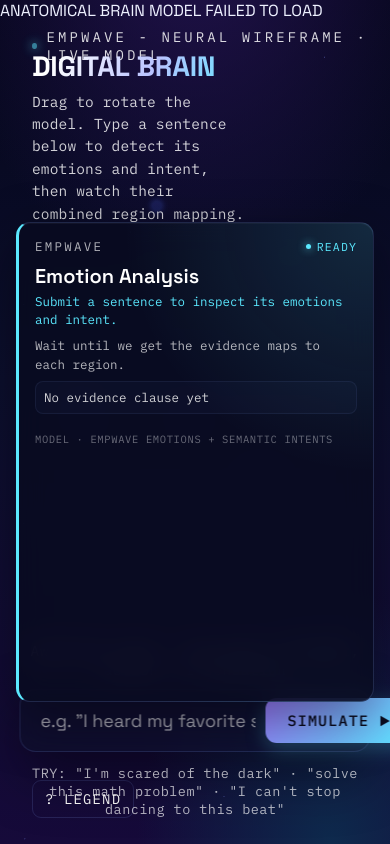
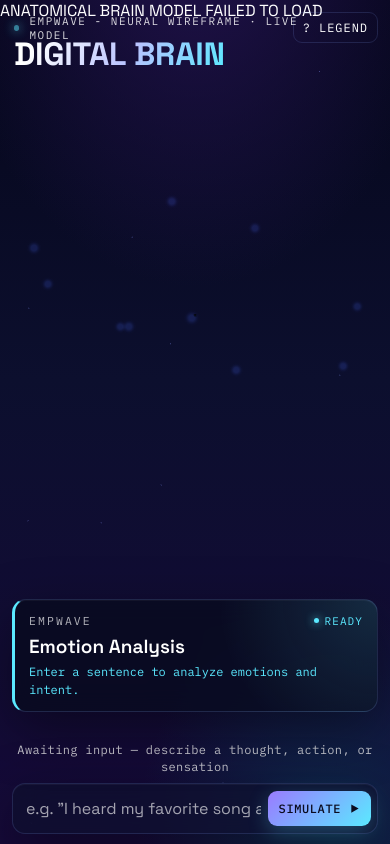
Before and after one commit to prajwalahluwalia/empwave, a Flask app: page / in a window 390 px wide. Run offline with Flask 3, Linux system fonts and the light colour scheme.

Commit message:
UI fixes 1.2

```diff
--- a/templates/index.html
+++ b/templates/index.html
@@ -16,15 +16,15 @@
     --accent-cyan:#5be9ff;
     --accent-violet:#9a7bff;
     --accent-magenta:#ff6ec7;
-    --ink-hi:#eef1ff;
-    --ink-mid:#9aa3d1;
-    --ink-dim:#5c6294;
+    --ink-hi:#ffffff;
+    --ink-mid:#f2f4ff;
+    --ink-dim:#dfe3f5;
     --panel: rgba(14,16,45,0.72);
     --panel-border: rgba(140,170,255,0.16);
   }
   *{box-sizing:border-box;}
   html,body{
-    margin:0; padding:0; height:100%; width:100%;
+    margin:0; padding:0; height:100%; min-height:100dvh; width:100%;
     background:
       radial-gradient(ellipse 120% 80% at 50% -10%, #23134f 0%, transparent 55%),
       radial-gradient(ellipse 100% 60% at 85% 100%, #0e2a4d 0%, transparent 50%),
@@ -42,7 +42,7 @@
   .eyebrow{
     position:fixed; top:28px; left:32px; z-index:5;
     font-family:'IBM Plex Mono', monospace;
-    font-size:14px; letter-spacing:.22em; color:#fff;
+    font-size:15px; letter-spacing:.22em; color:#fff;
     opacity:.85; text-transform:uppercase;
     display:flex; align-items:center; gap:10px;
   }
@@ -57,13 +57,13 @@
     position:fixed; top:52px; left:32px; z-index:5; pointer-events:none;
   }
   .title-block h1{
-    margin:0; font-weight:700; font-size:clamp(28px,4vw,44px); line-height:1.02;
+    margin:0; font-weight:700; font-size:clamp(29px,calc(4vw + 1px),45px); line-height:1.02;
     letter-spacing:-0.01em;
     background:linear-gradient(120deg,#ffffff 10%, #b9c3ff 55%, var(--accent-cyan) 100%);
     -webkit-background-clip:text; background-clip:text; color:transparent;
   }
   .title-block p{
-    margin:10px 0 0; font-family:'IBM Plex Mono', monospace; font-size:14.5px;
+    margin:10px 0 0; font-family:'IBM Plex Mono', monospace; font-size:15.5px;
     color:#fff; opacity:.82; max-width:390px; line-height:1.55; letter-spacing:.01em;
   }
 
@@ -115,7 +115,7 @@
     width:min(760px, 90vw);
   }
   #status-line{
-    font-family:'IBM Plex Mono', monospace; font-size:14.5px; color:#fff; opacity:.78;
+    font-family:'IBM Plex Mono', monospace; font-size:15.5px; color:#fff; opacity:.78;
     text-align:center; margin-bottom:10px; min-height:14px; letter-spacing:.03em;
     transition:color .3s ease;
   }
@@ -152,8 +152,8 @@
     box-shadow:0 20px 60px rgba(0,0,0,0.45), inset 0 1px 0 rgba(255,255,255,0.04);
   }
   .console-panel input{
-    flex:1; background:transparent; border:none; outline:none;
-    color:#fff; font-family:'Space Grotesk',sans-serif; font-size:18px;
+    flex:1; min-width:0; background:transparent; border:none; outline:none;
+    color:#fff; font-family:'Space Grotesk',sans-serif; font-size:19px;
     padding:10px 0;
   }
   .console-panel input::placeholder{ color:#fff; opacity:.62; }
@@ -161,7 +161,7 @@
     flex-shrink:0; border:none; cursor:pointer;
     background:linear-gradient(135deg, var(--accent-violet), var(--accent-cyan));
     color:#0a0b1f; font-family:'IBM Plex Mono', monospace; font-weight:500;
-    font-size:15px; letter-spacing:.08em; text-transform:uppercase;
+    font-size:16px; letter-spacing:.08em; text-transform:uppercase;
     padding:13px 22px; border-radius:11px;
     display:flex; align-items:center; gap:8px;
     transition:transform .15s ease, box-shadow .15s ease, filter .15s ease;
@@ -173,12 +173,12 @@
   #simBtn svg{ width:14px; height:14px; }
   .hint{
     text-align:center; margin-top:12px; font-family:'IBM Plex Mono', monospace;
-    font-size:13.5px; color:#fff; letter-spacing:.035em; opacity:.68;
+    font-size:14.5px; color:#fff; letter-spacing:.035em; opacity:.68;
   }
 
   #legendToggle{
     position:fixed; bottom:26px; left:32px; z-index:5;
-    font-family:'IBM Plex Mono', monospace; font-size:14px; letter-spacing:.08em;
+    font-family:'IBM Plex Mono', monospace; font-size:15px; letter-spacing:.08em;
     color:#fff; background:transparent; border:1px solid var(--panel-border);
     padding:9px 12px; border-radius:9px; cursor:pointer; text-transform:uppercase;
     transition:color .2s, border-color .2s;
@@ -189,7 +189,8 @@
     --intent-color:var(--accent-cyan);
     position:fixed; right:32px; bottom:28px; z-index:7;
     width:350px;
-    height:480px;
+    height:auto;
+    max-height:min(480px,calc(100dvh - 56px));
     overflow-y:auto;
     overscroll-behavior:contain;
     padding:15px 16px;
@@ -218,12 +219,12 @@
     gap:12px;
   }
   .intent-inspector-label{
-    font-size:12.5px; letter-spacing:.18em;
+    font-size:13.5px; letter-spacing:.18em;
     color:#fff; opacity:.68; text-transform:uppercase;
   }
   #nlpState{
     display:flex; align-items:center; gap:6px;
-    font-size:11.5px; letter-spacing:.1em;
+    font-size:12.5px; letter-spacing:.1em;
     color:var(--intent-color); text-transform:uppercase;
   }
   #nlpState::before{
@@ -235,21 +236,45 @@
   #nlpPrimary{
     margin-top:10px; color:#fff;
     font-family:'Space Grotesk',sans-serif;
-    font-size:20px; font-weight:600; line-height:1.2;
+    font-size:21px; font-weight:600; line-height:1.2;
   }
   #nlpMeta{
-    margin-top:4px; font-size:12.5px; line-height:1.45;
+    margin-top:4px; font-size:13.5px; line-height:1.45;
     color:var(--intent-color);
   }
+  #nlpDetails{
+    margin-top:10px;
+    border-top:1px solid rgba(140,170,255,.1);
+  }
+  #nlpDetails summary{
+    display:flex; align-items:center; justify-content:space-between;
+    gap:12px; padding-top:9px;
+    color:#fff; opacity:.66;
+    font-size:11.5px; letter-spacing:.08em;
+    text-transform:uppercase; cursor:pointer;
+    list-style:none;
+  }
+  #nlpDetails summary::-webkit-details-marker{ display:none; }
+  #nlpDetails summary::after{
+    content:'+';
+    color:var(--intent-color);
+    font-size:18px; line-height:1;
+  }
+  #nlpDetails[open] summary::after{ content:'−'; }
+  #nlpDetails summary:hover,
+  #nlpDetails summary:focus-visible{
+    color:var(--intent-color); opacity:1;
+  }
+  .nlp-details-body{ padding-bottom:1px; }
   #nlpReason{
-    margin-top:8px; font-size:12.5px; line-height:1.5;
+    margin-top:8px; font-size:13.5px; line-height:1.5;
     color:#fff; opacity:.7;
   }
   #nlpEvidence{
     margin-top:7px; padding:7px 8px;
     border:1px solid rgba(140,170,255,.1);
     border-radius:8px; background:rgba(140,170,255,.04);
-    color:#fff; opacity:.82; font-size:12.5px; line-height:1.4;
+    color:#fff; opacity:.82; font-size:13.5px; line-height:1.4;
     white-space:nowrap; overflow:hidden; text-overflow:ellipsis;
   }
   #nlpSignals{
@@ -276,7 +301,7 @@
     box-shadow:0 0 6px var(--signal-color);
   }
   #nlpModel{
-    margin-top:9px; font-size:10.5px; letter-spacing:.06em;
+    margin-top:9px; font-size:11.5px; letter-spacing:.06em;
     color:#fff; opacity:.38;
   }
   #emotionReviewBtn{
@@ -284,15 +309,20 @@
     border:1px solid color-mix(in srgb,var(--intent-color) 42%,transparent);
     border-radius:8px; background:rgba(255,255,255,.035);
     color:#fff; font-family:'IBM Plex Mono',monospace;
-    font-size:11px; letter-spacing:.06em; cursor:pointer;
+    font-size:12px; letter-spacing:.06em; cursor:pointer;
   }
   #emotionReviewBtn:hover{
     background:color-mix(in srgb,var(--intent-color) 12%,transparent);
   }
   #emotionFeedbackState{
     margin-top:7px; color:#fff; opacity:.58;
-    font-size:10px; line-height:1.45;
-  }
+    font-size:11px; line-height:1.45;
+  }
+  #intentInspector.ready #nlpDetails,
+  #intentInspector.processing #nlpDetails{
+    display:none;
+  }
+  #intentInspector.ready #nlpPrimary{ margin-top:8px; }
 
   #emotionReviewModal{
     position:fixed; inset:0; z-index:35;
@@ -453,25 +483,142 @@
   }
   .legend-name{
     font-family:'IBM Plex Mono',monospace;
-    font-size:16px; color:var(--ink-hi);
+    font-size:17px; color:var(--ink-hi);
   }
   .legend-function{
     margin-top:5px; font-family:'IBM Plex Mono',monospace;
-    font-size:14px; line-height:1.5; color:var(--ink-mid);
+    font-size:15px; line-height:1.5; color:var(--ink-mid);
+  }
+
+  @media (max-width: 1280px){
+    .title-block p{ max-width:330px; }
+    #readout{ width:280px; right:20px; }
+    #intentInspector{
+      right:20px; bottom:20px;
+      width:320px; height:auto;
+      max-height:min(430px,calc(100dvh - 40px));
+    }
+    #explainPanel{ display:none; }
+  }
+
+  @media (max-width: 1024px){
+    .eyebrow{ top:20px; left:22px; font-size:13px; }
+    .title-block{ top:46px; left:22px; }
+    .title-block h1{ font-size:35px; }
+    .title-block p{ max-width:300px; font-size:13.5px; }
+    #readout{ display:none; }
+    #intentInspector{
+      right:18px; bottom:142px;
+      width:310px;
+      height:auto;
+      max-height:min(360px,calc(100dvh - 188px));
+    }
+    #console{
+      left:22px; right:22px; bottom:20px;
+      width:auto; transform:none;
+    }
+    #status-line{ font-size:13.5px; }
+    .hint{ font-size:12.5px; }
   }
 
   @media (max-width: 720px){
-    #intentInspector{ bottom:140px; }
-  }
-  @media (max-width: 720px){
-    #readout{ display:none; }
-    .title-block p{ max-width:220px; }
-    #legendGrid{ grid-template-columns:1fr; }
+    .eyebrow{
+      top:14px; left:14px; right:72px;
+      font-size:11px; letter-spacing:.14em;
+    }
+    .title-block{ top:38px; left:14px; }
+    .title-block h1{ font-size:clamp(27px,calc(8vw + 1px),33px); }
+    .title-block p{
+      max-width:min(330px,calc(100vw - 28px));
+      margin-top:7px; font-size:12px; line-height:1.45;
+    }
+    #legendToggle{
+      top:12px; right:12px; bottom:auto; left:auto;
+      padding:7px 9px; font-size:12px;
+    }
     #intentInspector{
-      left:16px; right:16px; bottom:142px; width:auto;
-      height:min(480px,calc(100vh - 174px));
+      left:12px; right:12px; bottom:142px;
+      width:auto; height:auto;
+      max-height:min(260px,calc(100dvh - 300px));
+      min-height:0;
+      padding:13px 14px;
+    }
+    #nlpPrimary{ font-size:19px; }
+    #nlpMeta,#nlpReason,#nlpEvidence{ font-size:12px; }
+    .intent-inspector-label{ font-size:11.5px; }
+    #nlpState{ font-size:11px; }
+    .nlp-signal{ font-size:11px; }
+    #console{
+      left:12px; right:12px; bottom:max(10px,env(safe-area-inset-bottom));
+    }
+    #status-line{
+      margin-bottom:7px; font-size:12px; line-height:1.4;
+      min-height:0;
+    }
+    .console-panel{
+      gap:7px; border-radius:13px;
+      padding:6px 6px 6px 13px;
+    }
+    .console-panel input{ font-size:17px; padding:8px 0; }
+    #simBtn{
+      padding:11px 13px; border-radius:9px;
+      font-size:13px; letter-spacing:.05em;
+    }
+    .hint{ display:none; }
+    #legendModal{ padding:12px; }
+    .legend-panel{
+      width:calc(100vw - 24px);
+      max-height:calc(100dvh - 24px);
+    }
+    .legend-head{ padding:18px 16px 14px; }
+    .legend-head h2{ font-size:24px; }
+    #legendGrid{
+      grid-template-columns:1fr;
+      padding:14px 16px 18px;
+      max-height:calc(100dvh - 130px);
     }
     #emotionChoices{ grid-template-columns:repeat(2,minmax(0,1fr)); }
+  }
+
+  @media (max-width: 420px){
+    .title-block p{ display:none; }
+    #intentInspector{
+      bottom:132px;
+      height:auto;
+      max-height:min(230px,calc(100dvh - 240px));
+    }
+    .console-panel input{ font-size:16px; }
+    #simBtn{ padding:10px 11px; font-size:12px; }
+    #simBtn svg{ width:11px; height:11px; }
+    .emotion-review-panel{ padding:16px; }
+    .emotion-review-head h2{ font-size:21px; }
+    .emotion-review-actions{
+      align-items:stretch; flex-direction:column;
+    }
+    #emotionFeedbackSubmit{ width:100%; }
+  }
+
+  @media (max-height: 700px) and (min-width: 721px){
+    .title-block p{ display:none; }
+    #readout .region-row{ padding:3px 0; }
+    #intentInspector{
+      bottom:118px;
+      height:auto;
+      max-height:min(300px,calc(100dvh - 150px));
+    }
+    #console{ bottom:12px; }
+    .hint{ display:none; }
+  }
+
+  @media (max-height: 500px) and (max-width: 720px){
+    .title-block p{ display:none; }
+    #intentInspector{
+      bottom:108px;
+      height:auto;
+      max-height:150px;
+    }
+    #status-line{ display:none; }
+    #console{ bottom:8px; }
   }
 </style>
 </head>
@@ -494,19 +641,24 @@
 
 <button id="legendToggle">? Legend</button>
 
-<aside id="intentInspector" aria-live="polite">
+<aside id="intentInspector" class="ready" aria-live="polite">
   <div class="intent-inspector-head">
     <div class="intent-inspector-label">EMPWAVE</div>
     <div id="nlpState">Ready</div>
   </div>
   <div id="nlpPrimary">Emotion Analysis</div>
-  <div id="nlpMeta">Submit a sentence to inspect its emotions and intent.</div>
+  <div id="nlpMeta">Enter a sentence to analyze emotions and intent.</div>
+  <details id="nlpDetails">
+    <summary id="nlpDetailsSummary">View analysis details</summary>
+    <div class="nlp-details-body">
       <div id="nlpReason">Wait until we get the evidence maps to each region.</div>
       <div id="nlpEvidence">No evidence clause yet</div>
       <div id="nlpSignals"></div>
       <div id="nlpModel">MODEL · EMPWAVE EMOTIONS + SEMANTIC INTENTS</div>
       <button id="emotionReviewBtn" type="button" hidden>Review detected emotions</button>
       <div id="emotionFeedbackState" hidden>Corrections require consent and human review.</div>
+    </div>
+  </details>
 </aside>
 
 <div id="emotionReviewModal" role="dialog" aria-modal="true" aria-labelledby="emotionReviewTitle" aria-hidden="true">
@@ -601,11 +753,14 @@ renderer.setPixelRatio(Math.min(window.devicePixelRatio, 2));
 renderer.setSize(window.innerWidth, window.innerHeight);
 stage.appendChild(renderer.domElement);
 
-window.addEventListener('resize', ()=>{
+function resizeViewport(){
   camera.aspect = window.innerWidth/window.innerHeight;
   camera.updateProjectionMatrix();
   renderer.setSize(window.innerWidth, window.innerHeight);
-});
+  updateResponsiveBrainLayout();
+}
+window.addEventListener('resize',resizeViewport);
+window.addEventListener('orientationchange',resizeViewport);
 
 // subtle ambient particle field (depth cue)
 (function starfield(){
@@ -1176,8 +1331,46 @@ fetch('/static/models/brain.obj')
 
 brainGroup.rotation.y = -1.22;
 brainGroup.rotation.x = 0.05;
-brainGroup.position.y = 0.45; // lift the model so it clears the bottom console/explanation panel
-brainGroup.scale.setScalar(1.416);
+
+function updateResponsiveBrainLayout(){
+  const width=window.innerWidth;
+  const height=window.innerHeight;
+  let scale=1.416;
+  let cameraZ=4.7;
+  let positionX=0;
+  let positionY=0.45;
+
+  if(width<=420){
+    scale=0.95;
+    cameraZ=5.15;
+    positionY=0.82;
+  } else if(width<=720){
+    scale=1.04;
+    cameraZ=5.0;
+    positionY=0.76;
+  } else if(width<=1024){
+    scale=1.18;
+    cameraZ=5.05;
+    positionX=-0.25;
+    positionY=0.52;
+  } else if(width<=1280){
+    scale=1.30;
+    cameraZ=4.9;
+    positionX=-0.12;
+    positionY=0.48;
+  }
+
+  if(height<700){
+    scale*=0.88;
+    cameraZ+=0.25;
+    positionY+=0.1;
+  }
+
+  camera.position.set(0,0.32,cameraZ);
+  brainGroup.position.set(positionX,positionY,0);
+  brainGroup.scale.setScalar(scale);
+}
+updateResponsiveBrainLayout();
 
 // ============================================================
 // GLOW TEXTURE
@@ -1413,6 +1606,8 @@ const intentInspector = document.getElementById('intentInspector');
 const nlpState = document.getElementById('nlpState');
 const nlpPrimary = document.getElementById('nlpPrimary');
 const nlpMeta = document.getElementById('nlpMeta');
+const nlpDetails = document.getElementById('nlpDetails');
+const nlpDetailsSummary = document.getElementById('nlpDetailsSummary');
 const nlpReason = document.getElementById('nlpReason');
 const nlpEvidence = document.getElementById('nlpEvidence');
 const nlpSignals = document.getElementById('nlpSignals');
@@ -1535,7 +1730,10 @@ function appendNlpLayer(title,items,colorFor,labelFor){
 }
 
 function setNlpInspectorProcessing(){
+  intentInspector.classList.remove('ready','complete');
   intentInspector.classList.add('processing');
+  nlpDetails.open=false;
+  nlpDetailsSummary.textContent='View analysis details';
   intentInspector.style.setProperty('--intent-color','var(--accent-cyan)');
   nlpState.textContent='Processing';
   nlpPrimary.textContent='Understanding emotion and intent…';
@@ -1549,8 +1747,10 @@ function setNlpInspectorProcessing(){
 }
 
 function setNlpInspectorError(message){
-  intentInspector.classList.remove('processing');
+  intentInspector.classList.remove('ready','processing','complete');
   intentInspector.style.setProperty('--intent-color','rgb(255,80,110)');
+  nlpDetails.open=true;
+  nlpDetailsSummary.textContent='Error details';
   nlpState.textContent='Error';
   nlpPrimary.textContent='Analysis unavailable';
   if(nlpMeta) nlpMeta.textContent='The NLP request did not complete';
@@ -1569,8 +1769,11 @@ function renderNlpInspector(analysis){
     ? resultColorCss(primaryResult)
     : regionColorCss(primary.region_id);
 
-  intentInspector.classList.remove('processing');
+  intentInspector.classList.remove('ready','processing');
+  intentInspector.classList.add('complete');
   intentInspector.style.setProperty('--intent-color',primaryColor);
+  nlpDetails.open=false;
+  nlpDetailsSummary.textContent='View analysis details';
   nlpState.textContent='Complete';
   nlpPrimary.textContent=primary.label;
   if(nlpMeta) nlpMeta.textContent=`${analysis.emotions.length} emotions · ${analysis.intents.length} intents · ${primaryRegion.label} ${Math.round(primary.score*100)}%`;
```
Also changed, not shown: other parts of templates/index.html (+21 -21 lines). Lines whose indentation alone changed are shown as unchanged.
